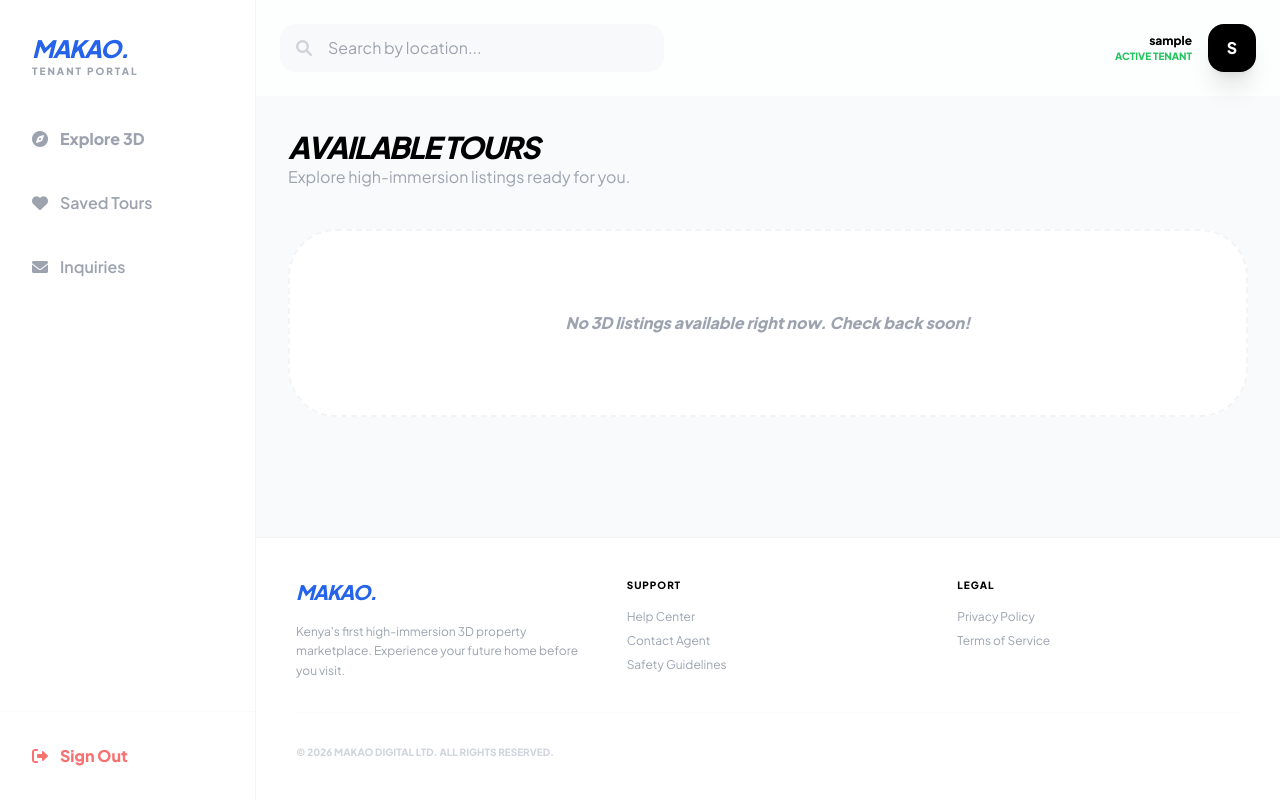
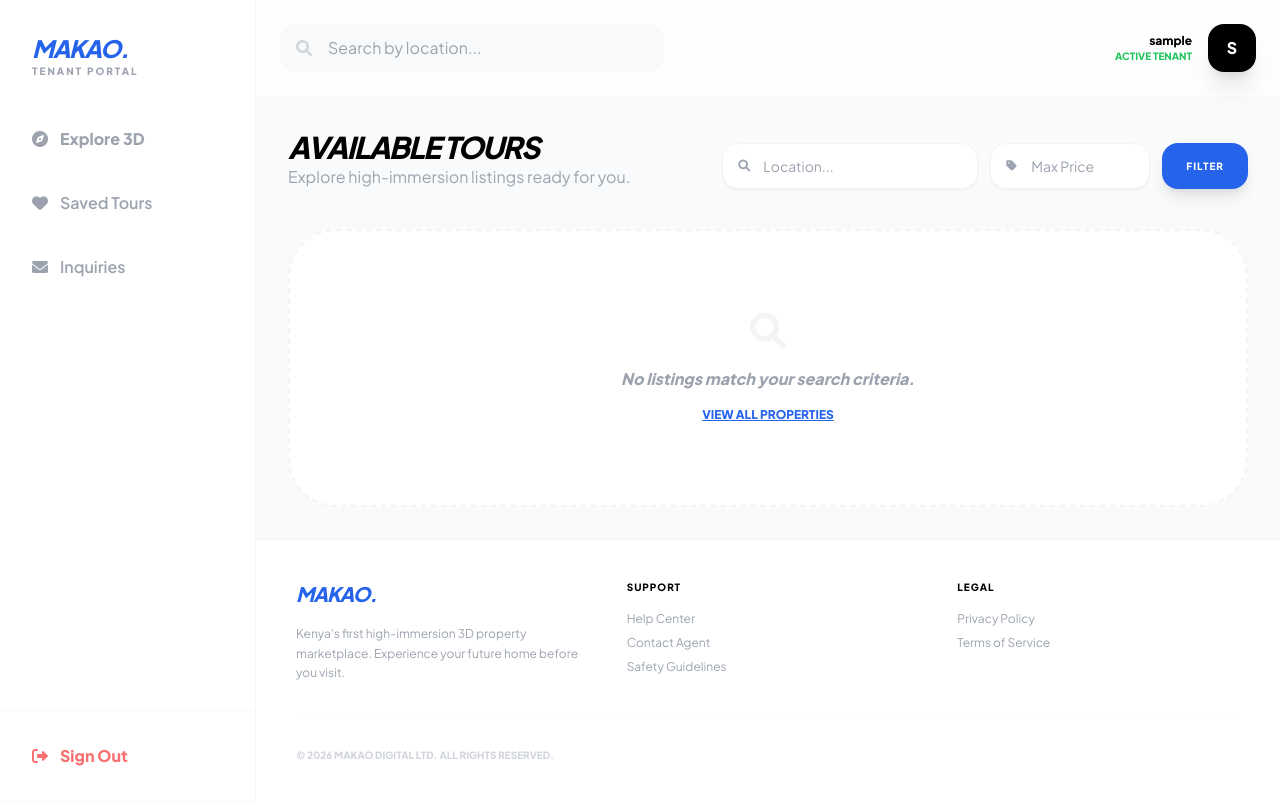
Before and after one commit to Wendy-Okoth/Makao, a Django app: page /tenant/explore/ in a window 1280 px wide. Before the commit the page ends 766 px from the top, so only its background shows below. Run offline with Django 5.2, Linux system fonts and the light colour scheme; the visitor is signed in with stand-in values (Sample User, id 1); data that the repository does not hold is empty; some libraries are stand-ins or nearby versions.

Commit message:
Implement location and price filtering for property marketplace

```diff
--- a/properties/views.py
+++ b/properties/views.py
@@ -34,11 +34,28 @@ class TenantDashboardView(LoginRequiredMixin, TemplateView):
         context['saved_count'] = Favorite.objects.filter(user=self.request.user).count()
         return context
 
-# 4. TENANT: Logged-in Marketplace
 class TenantExploreView(LoginRequiredMixin, ListView):
     model = Property
     template_name = 'view_property.html'
     context_object_name = 'properties'
+
+    def get_queryset(self):
+        # Start with all available properties
+        queryset = Property.objects.filter(is_available=True)
+
+        # Get search parameters from the GET request
+        location_query = self.request.GET.get('location')
+        max_price = self.request.GET.get('max_price')
+
+        if location_query:
+            # __icontains makes the search case-insensitive
+            queryset = queryset.filter(location__icontains=location_query)
+
+        if max_price:
+            # __lte finds prices "Less Than or Equal" to the input
+            queryset = queryset.filter(price__lte=max_price)
+
+        return queryset.order_by('-created_at')
 
     def get_context_data(self, **kwargs):
         context = super().get_context_data(**kwargs)
@@ -47,9 +64,6 @@ class TenantExploreView(LoginRequiredMixin, ListView):
                 user=self.request.user
             ).values_list('property_id', flat=True)
         return context
-
-    def get_queryset(self):
-        return Property.objects.filter(is_available=True).order_by('-created_at')
 
 # 5. LANDLORD: Dashboard
 class LandlordDashboardView(LoginRequiredMixin, ListView):
--- a/templates/view_property.html
+++ b/templates/view_property.html
@@ -1,9 +1,35 @@
 {% extends "base_tenant.html" %}
 
 {% block content %}
-<div class="mb-10">
-    <h2 class="text-3xl font-black text-black italic tracking-tighter uppercase">Available Tours</h2>
-    <p class="text-gray-400 font-medium">Explore high-immersion listings ready for you.</p>
+<div class="mb-10 flex flex-col md:flex-row justify-between items-end gap-6">
+    <div>
+        <h2 class="text-3xl font-black text-black italic tracking-tighter uppercase">Available Tours</h2>
+        <p class="text-gray-400 font-medium">Explore high-immersion listings ready for you.</p>
+    </div>
+
+    <form method="GET" class="w-full md:w-auto flex flex-wrap md:flex-nowrap gap-3">
+        <div class="relative flex-grow">
+            <i class="fas fa-search absolute left-4 top-1/2 -translate-y-1/2 text-gray-400 text-xs"></i>
+            <input type="text" name="location" placeholder="Location..." value="{{ request.GET.location }}"
+                   class="w-full md:w-64 pl-10 pr-4 py-3 bg-white border border-gray-100 rounded-2xl text-sm focus:ring-2 focus:ring-blue-600 outline-none shadow-sm transition-all">
+        </div>
+
+        <div class="relative w-32 md:w-40">
+            <i class="fas fa-tag absolute left-4 top-1/2 -translate-y-1/2 text-gray-400 text-xs"></i>
+            <input type="number" name="max_price" placeholder="Max Price" value="{{ request.GET.max_price }}"
+                   class="w-full pl-10 pr-4 py-3 bg-white border border-gray-100 rounded-2xl text-sm focus:ring-2 focus:ring-blue-600 outline-none shadow-sm transition-all">
+        </div>
+
+        <button type="submit" class="bg-blue-600 text-white px-6 py-3 rounded-2xl font-black text-[10px] uppercase tracking-widest hover:bg-black transition shadow-lg">
+            Filter
+        </button>
+
+        {% if request.GET.location or request.GET.max_price %}
+        <a href="{% url 'tenant-explore' %}" class="flex items-center justify-center px-4 py-3 text-red-500 hover:bg-red-50 rounded-2xl transition font-black text-[10px] uppercase tracking-widest">
+            Clear
+        </a>
+        {% endif %}
+    </form>
 </div>
 
 <div class="grid grid-cols-1 md:grid-cols-2 lg:grid-cols-3 gap-8">
@@ -20,7 +46,7 @@
 
             {% if property.virtual_tour_url %}
             <div class="absolute top-4 left-4 bg-blue-600 text-white text-[10px] font-black px-3 py-1.5 rounded-full flex items-center shadow-lg">
-                <i class="fas fa-vr-cardboard mr-2"></i> 3D TOUR
+                <i class="fas fa-vr-cardboard mr-2 text-xs"></i> 3D TOUR
             </div>
             {% endif %}
 
@@ -42,7 +68,9 @@
     </div>
     {% empty %}
     <div class="col-span-full py-20 text-center bg-white rounded-[3rem] border-2 border-dashed border-gray-100">
-        <p class="text-gray-400 font-bold italic">No 3D listings available right now. Check back soon!</p>
+        <i class="fas fa-search text-4xl text-gray-100 mb-4 block"></i>
+        <p class="text-gray-400 font-bold italic">No listings match your search criteria.</p>
+        <a href="{% url 'tenant-explore' %}" class="text-blue-600 font-black text-xs uppercase mt-4 inline-block underline">View all properties</a>
     </div>
     {% endfor %}
 </div>
```
